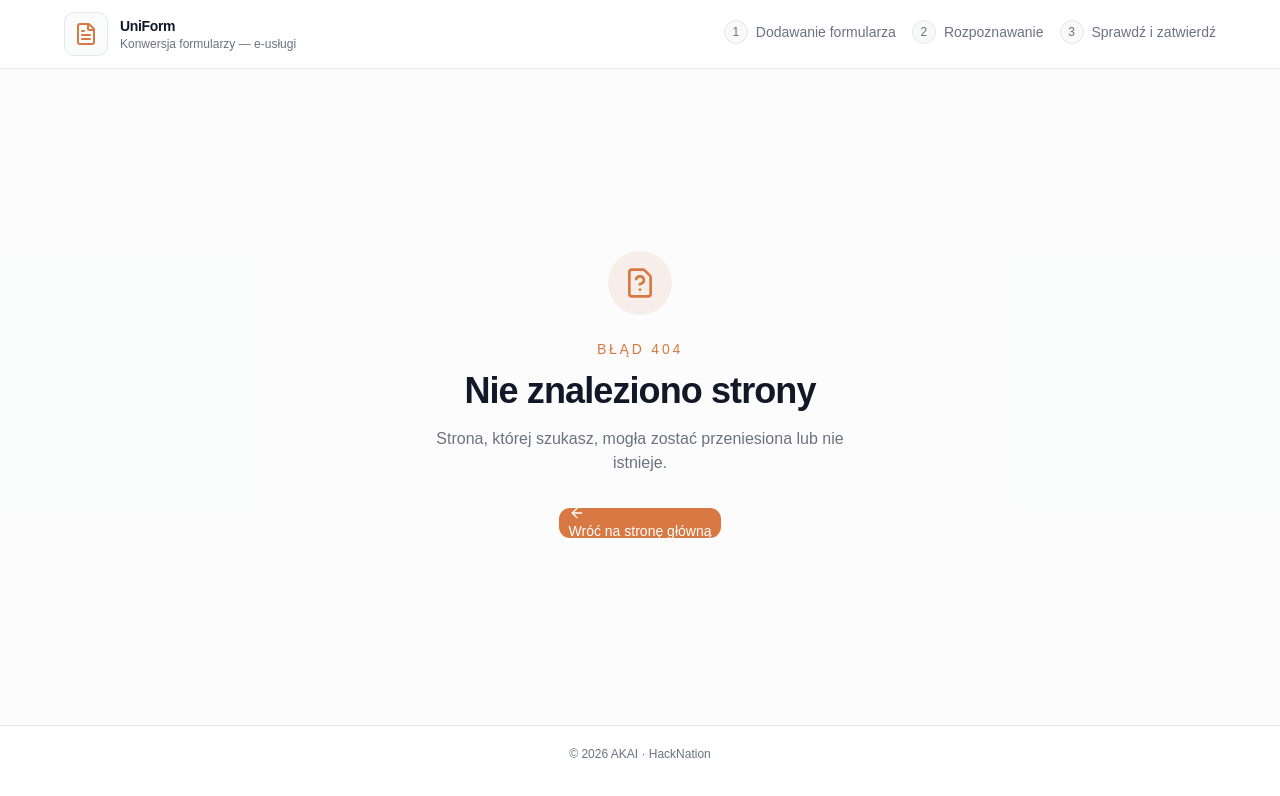
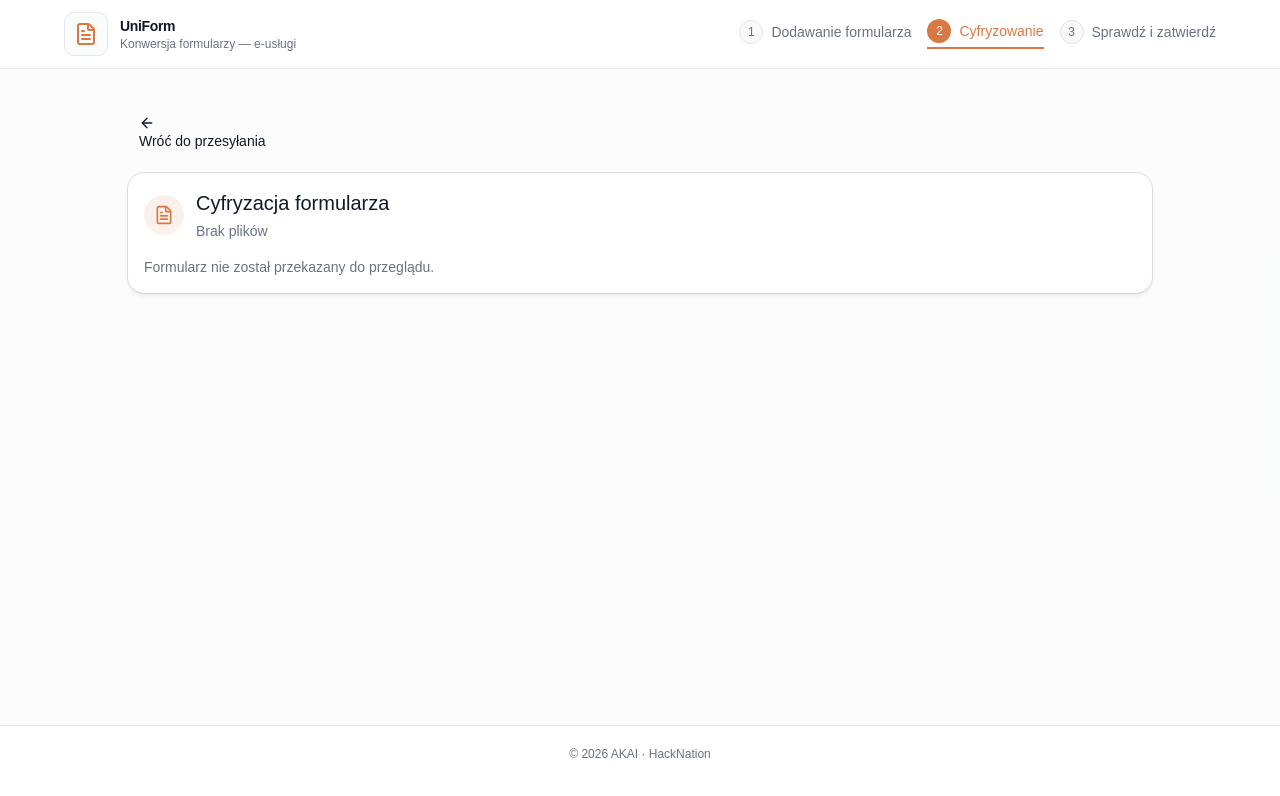
Before and after one commit to akai-org/HN2026, a React (Vite) app in the folder frontend/: page /digitalize in a window 1280 px wide. Shown: the top 796 px of the page. Built offline with nearby package versions, Linux system fonts and the light colour scheme.

Commit message:
chore: correct terminology

```diff
--- a/frontend/src/components/header.jsx
+++ b/frontend/src/components/header.jsx
@@ -5,12 +5,12 @@ export default function Header() {
   const { pathname } = useLocation();
   const activeStep =
     pathname === "/" ? 1 :
-    pathname === "/identify" ? 2 :
+    pathname === "/digitalize" ? 2 :
     pathname === "/verify" ? 3 :
     null;
   const stepLabels = [
     "Dodawanie formularza",
-    "Rozpoznawanie",
+    "Cyfryzowanie",
     "Sprawdź i zatwierdź",
   ];
 
--- a/frontend/src/main.jsx
+++ b/frontend/src/main.jsx
@@ -18,7 +18,7 @@ createRoot(document.getElementById('root')).render(
       <main className="flex-1">
         <Routes>
           <Route path="/" element={<ImportForm />} />
-          <Route path="/identify" element={<IdentifyForm />} />
+          <Route path="/digitalize" element={<IdentifyForm />} />
           <Route path="/verify" element={<VerifyForm />} />
           <Route path="*" element={<NotFound />} />
         </Routes>
--- a/frontend/src/pages/IdentifyForm.jsx
+++ b/frontend/src/pages/IdentifyForm.jsx
@@ -28,7 +28,7 @@ export default function IdentifyForm() {
                 <FileText aria-hidden="true" size={20} />
               </span>
               <div>
-                <CardTitle className="text-xl">Przegląd formularza</CardTitle>
+                <CardTitle className="text-xl">Cyfryzacja formularza</CardTitle>
                 <p className="mt-1 text-sm text-muted-foreground">
                   {convertedForms.length
                     ? `${convertedForms.length} ${convertedForms.length === 1 ? "formularz" : "formularze"}`
--- a/frontend/src/pages/ImportForm.jsx
+++ b/frontend/src/pages/ImportForm.jsx
@@ -112,7 +112,7 @@ function ImportForm() {
         });
       }
 
-      navigate("/identify", {
+      navigate("/digitalize", {
         state: {
           convertedForms,
           fileName: convertedForms[0]?.fileName,
@@ -177,7 +177,7 @@ function ImportForm() {
             <div className="text-center">
               <p className="text-base font-semibold">Tu pojawią się dodane formularze</p>
               <p className="mt-1 text-sm text-muted-foreground">
-                Jeden plik może zawierać kilka formularzy lub kilka stron. Rozpoznawanie przygotuje każdy formularz osobno.
+                Jeden plik może zawierać kilka formularzy lub kilka stron. Cyfryzowanie przygotuje każdy formularz osobno.
               </p>
             </div>
 
@@ -249,7 +249,7 @@ function ImportForm() {
 
             <div className="mt-4 flex justify-end">
               <Button type="submit" disabled={!selectedFiles.length || isSubmitting}>
-                {isSubmitting ? "Rozpoznawanie..." : "Rozpoznaj formularze"}
+                {isSubmitting ? "Cyfryzowanie..." : "Cyfryzuj formularze"}
               </Button>
             </div>
           </div>
--- a/frontend/src/pages/VerifyForm.jsx
+++ b/frontend/src/pages/VerifyForm.jsx
@@ -13,11 +13,11 @@ export default function VerifyForm() {
       <div className="mx-auto max-w-5xl">
         <Button asChild variant="ghost" className="mb-6">
           <Link
-            to="/identify"
+            to="/digitalize"
             state={location.state}
           >
             <ArrowLeft aria-hidden="true" />
-            Wróć do rozpoznawania
+            Wróć do cyfryzowania
           </Link>
         </Button>
 
```
